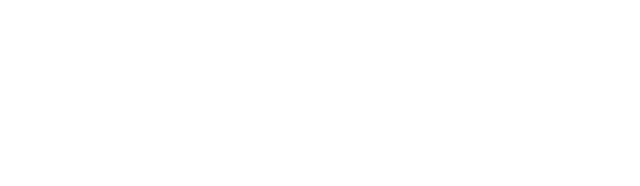
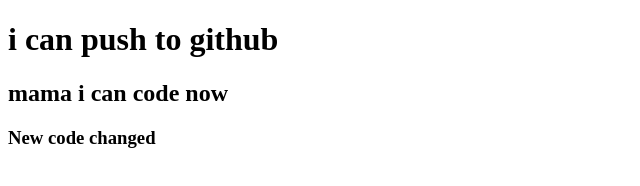
Before and after one commit to Habib0757/my-second-rep, a plain HTML site: page index.html in a window 1280 px wide. Shown: the whole page, without its empty margins (0-640 px from the left). Drawn offline with Linux system fonts and the light colour scheme.

Commit message:
added header

```diff
--- a/index.html
+++ b/index.html
@@ -7,6 +7,8 @@
     <title>My second github rep</title>
 </head>
 <body>
-
+    <h1>i can push to github</h1>
+    <h2>mama i can code now</h2>
+    <h3>New code changed</h3>
 </body>
 </html>
```
